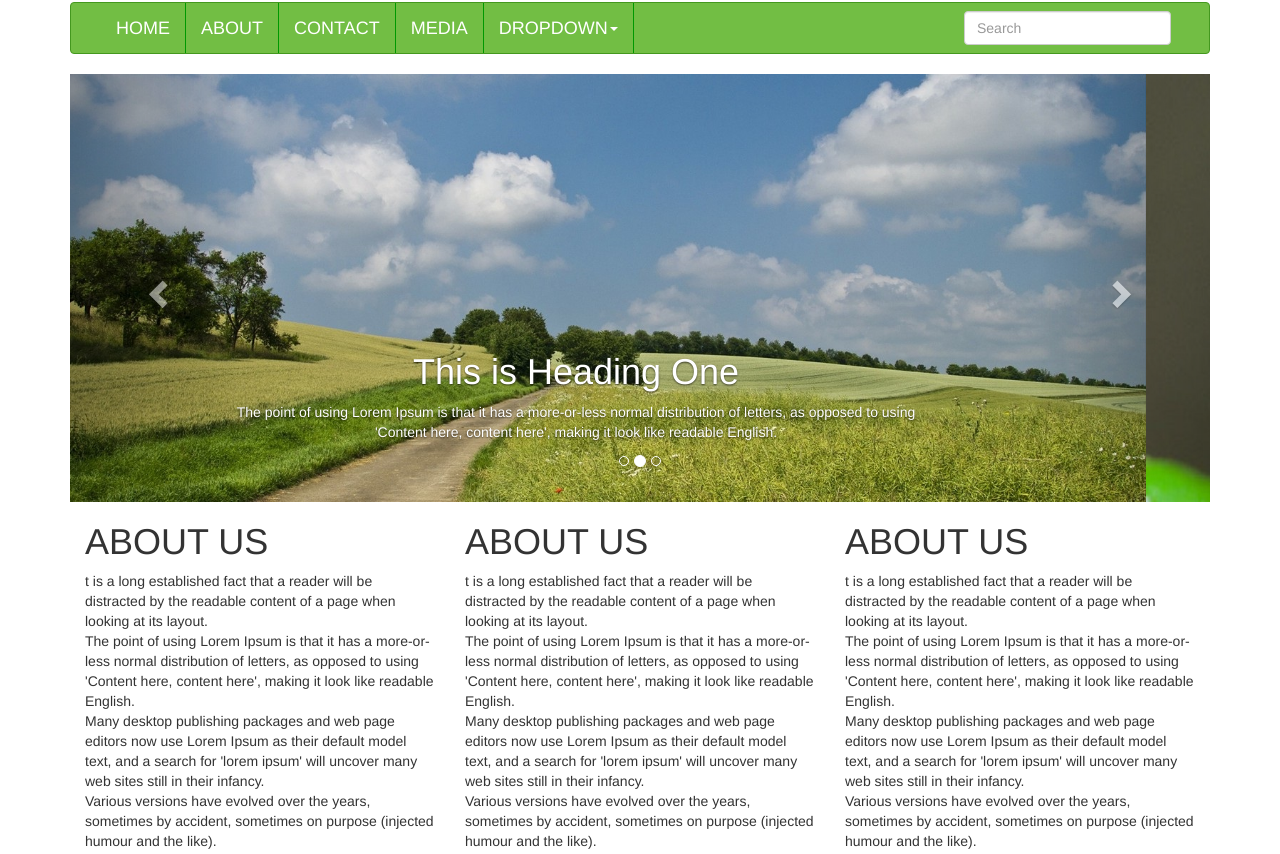
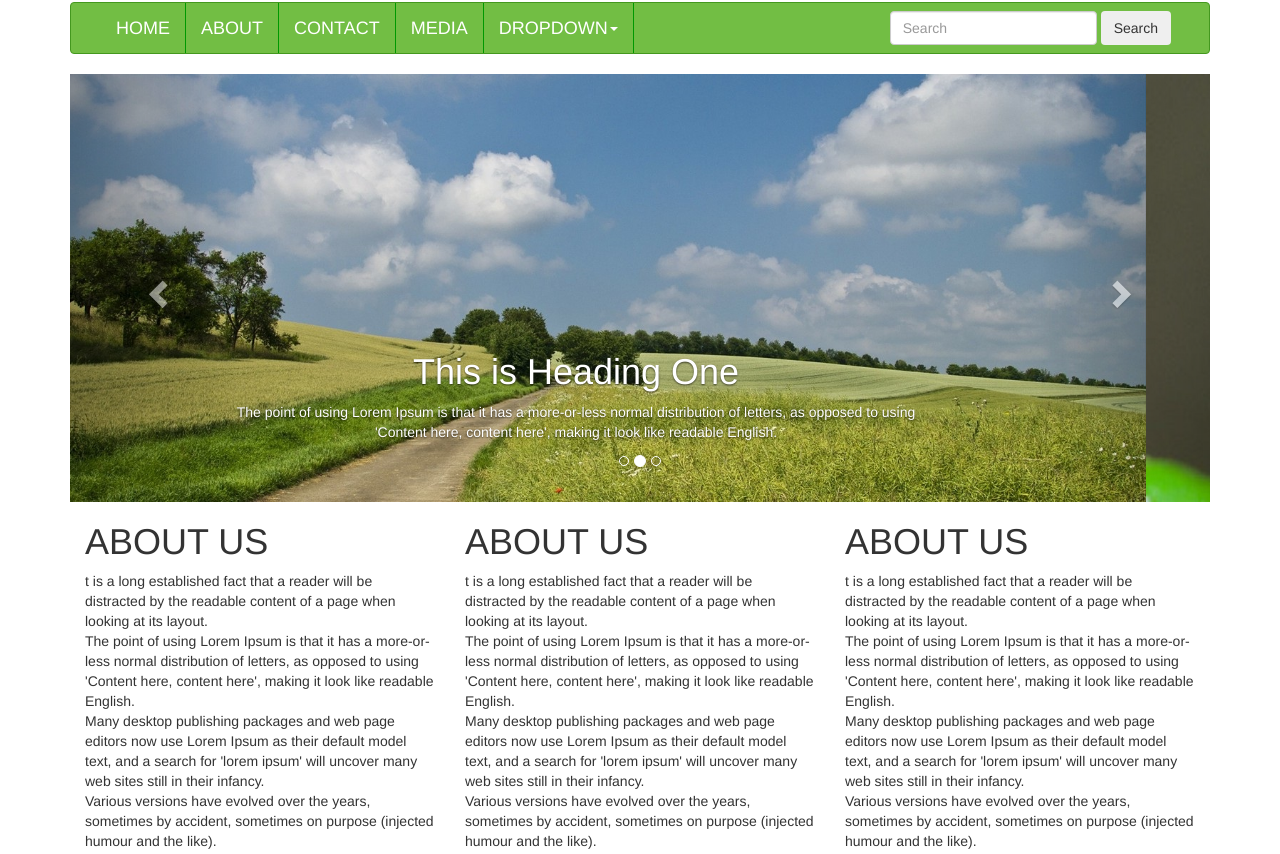
Before and after one commit to engr-ripon/Bootstrap, a plain HTML site: page index.html in a window 1280 px wide. Shown: the top 854 px of the page. Drawn offline with Linux system fonts and the light colour scheme.

Commit message:
Responsive Web Design

```diff
--- a/css/style.css
+++ b/css/style.css
@@ -81,7 +81,7 @@ a:hover, a:focus{
 	float:right;
 }
 
-.form-inline .form-control {
+.form-inline {
     margin: 8px;
     float: right;
     display: inline-block;
--- a/index.html
+++ b/index.html
@@ -47,6 +47,7 @@
 
      <form class="form-inline my-2 my-lg-0">
 	      <input class="form-control mr-sm-2" type="search" placeholder="Search" aria-label="Search">
+	      <button class="btn btn-outline-success my-2 my-sm-0" type="submit">Search</button>
     </form>
 
     </div><!-- /.navbar-collapse -->
```
